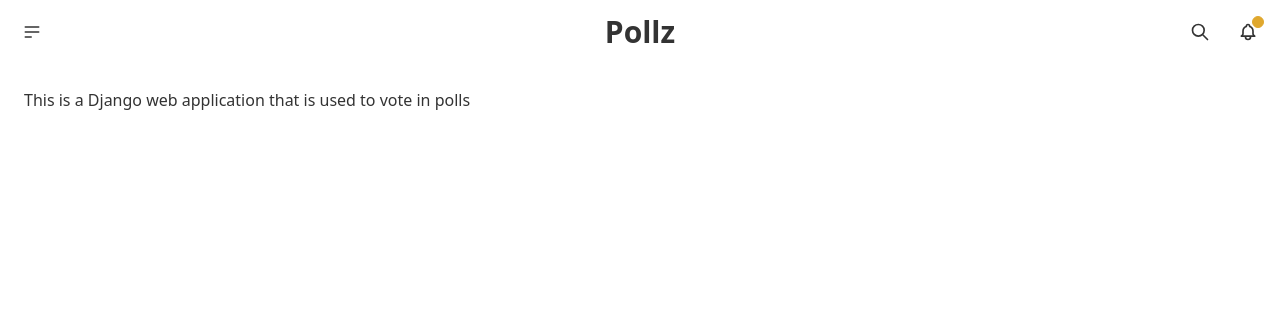
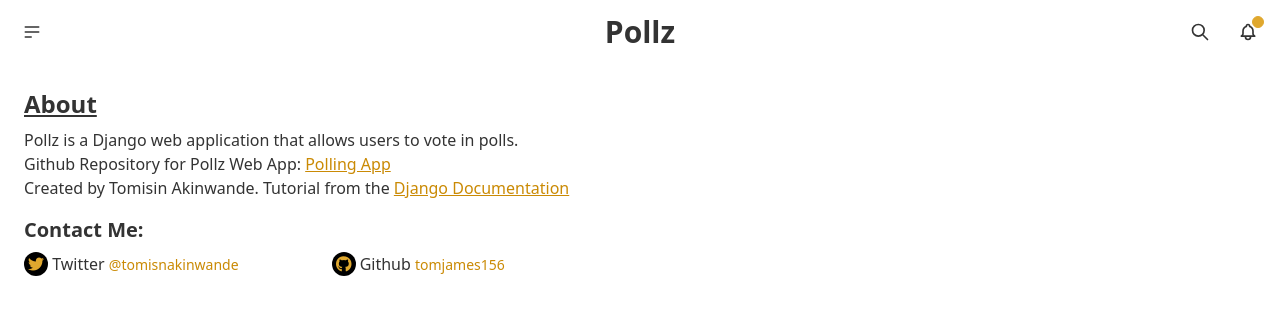
Before and after one commit to tomjames156/polling_app, a Django app: page /polls/about/ in a window 1280 px wide. Shown: the top 324 px of the page. Run offline with Django 4.2, Linux system fonts and the light colour scheme; some libraries are stand-ins or nearby versions.

Commit message:
updated the about, base and index templates

```diff
--- a/my_site/polls/templates/polls/about.html
+++ b/my_site/polls/templates/polls/about.html
@@ -1,9 +1,21 @@
 {% extends 'polls/base.html' %}
+
+{% block title %} About | {% endblock %}
 
 {% block content %}
 
-    <div class="p-6">
-        <p>This is a Django web application that is used to vote in polls</p>
+    <div class="mx-auto p-6 w-full">
+        <h1 class="underline text-2xl font-semibold mb-2">About</h1>
+        <p>Pollz is a Django web application that allows users to vote in polls.</p>
+        <p>Github Repository for Pollz Web App:
+            <a class="text-yellow-600 underline hover:text-primary" href="https://github.com/tomjames156/polling_app">Polling App</a>
+        </p>
+        <p>Created by Tomisin Akinwande. Tutorial from the <a class="text-yellow-600 underline hover:text-primary" href="Django Documentation" rel="norefferer" target="_blank">Django Documentation</a></p>
+        <p class="mt-4 mb-2 text-xl font-semibold">Contact Me:</p>
+        <div class="grid grid-cols-2 w-1/2">
+            <a href="https://twitter.com/tomisnakinwande" rel="norefferer" target="_blank"><i class="fa-brands fa-twitter p-1 text-primary bg-black rounded-full"></i> Twitter <span class="text-yellow-600 text-sm hover:text-primary">@tomisnakinwande</span></a>
+            <a href="https://github.com/tomjames156" rel="norefferer" target="_blank"><i class="fa-brands fa-github p-1 text-primary bg-black rounded-full"></i> Github <span class="text-yellow-600 text-sm hover:text-primary">tomjames156</span></a>
+        </div>
     </div>
 
 {% endblock %}
--- a/my_site/polls/templates/polls/base.html
+++ b/my_site/polls/templates/polls/base.html
@@ -5,8 +5,9 @@
     <meta http-equiv="X-UA-Compatible" content="IE=edge">
     <meta name="viewport" content="width=device-width, initial-scale=1.0">
     <link href="https://cdn.jsdelivr.net/npm/daisyui@2.50.0/dist/full.css" rel="stylesheet" type="text/css" />
-<script src="https://cdn.tailwindcss.com"></script>
-    <title>Welcome | Pollz</title>
+    <link rel="stylesheet" href="https://cdnjs.cloudflare.com/ajax/libs/font-awesome/6.3.0/css/all.min.css" integrity="sha512-SzlrxWUlpfuzQ+pcUCosxcglQRNAq/DZjVsC0lE40xsADsfeQoEypE+enwcOiGjk/bSuGGKHEyjSoQ1zVisanQ==" crossorigin="anonymous" referrerpolicy="no-referrer" />
+    <script src="https://cdn.tailwindcss.com"></script>
+    <title>{% block title %}{% endblock %}Pollz</title>
 </head>
 <body>
     <!-- Header/Navbar  -->
--- a/my_site/polls/templates/polls/index.html
+++ b/my_site/polls/templates/polls/index.html
@@ -1,4 +1,6 @@
 {% extends 'polls/base.html' %}
+
+{% block title %}Welcome | {% endblock %}
 
 {% block content%}
     <!-- Polls  -->
```
Also changed, not shown: my_site/db.sqlite3.
